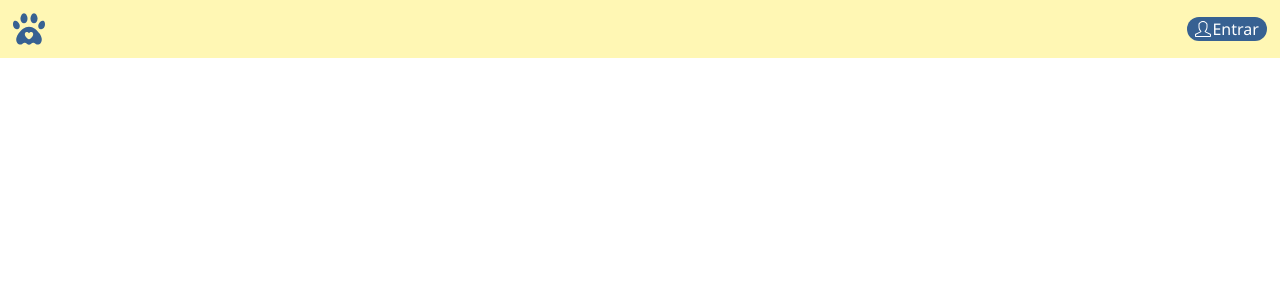
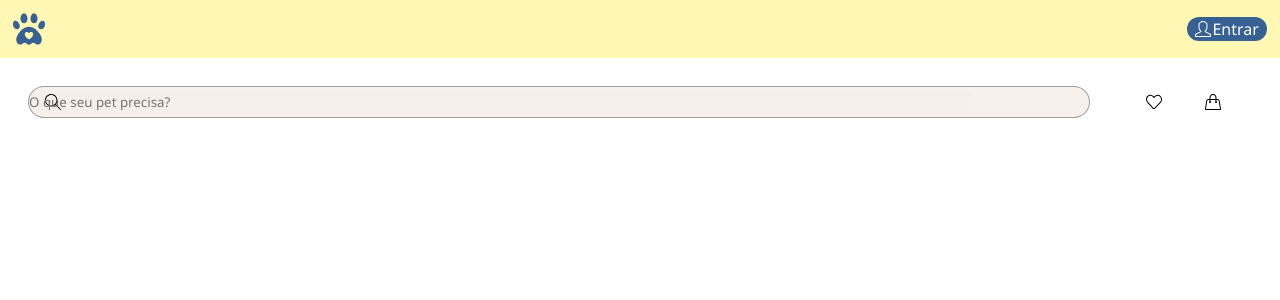
Before and after one commit to RaphaelGLv/webDevProject, a Next.js app in the folder web-dev-project/: page / in a window 1280 px wide. Shown: the top 300 px of the page. Built offline with nearby package versions, Linux system fonts and the light colour scheme.

Commit message:
Search_Section

```diff
--- a/web-dev-project/src/app/globals.css
+++ b/web-dev-project/src/app/globals.css
@@ -2,4 +2,5 @@
     padding: 0;
     margin: 0;
     font-family: 'Segoe UI', Tahoma, Geneva, Verdana, sans-serif;
+    box-sizing: border-box;
 }
--- a/web-dev-project/src/app/page.js
+++ b/web-dev-project/src/app/page.js
@@ -2,11 +2,13 @@ import { Poppins } from 'next/font/google'
 import Image from 'next/image'
 import styles from './page.module.css'
 import { NavBar } from '@/components/NavBar/page'
+import { SearchSection } from '@/components/SearchSection/page'
 
 export default function Home() {
   return (
     <>
       <NavBar />
+      <SearchSection/>
     </>
   )
 }
--- /dev/null
+++ b/web-dev-project/src/components/SearchSection/page.js
@@ -0,0 +1,28 @@
+"use client";
+import * as S from "./styles";
+import { SlMagnifier } from "react-icons/sl";
+import {SlHandbag} from "react-icons/sl";
+import { SlHeart } from "react-icons/sl";
+
+
+export const SearchSection = () => {
+    return(
+        <>
+            <S.Content>
+                <div class = "allSection">
+
+                    <div class = "container">
+
+                            <SlMagnifier class ="Searchicon"/>
+                            <input class="searchInput" type="text" placeholder="O que seu pet precisa?">
+                            </input>
+                    </div>
+                    <div class ="icons">
+                        <SlHeart id ="heart"/>
+                        <SlHandbag id ="handbag"/>
+                    </div>
+                </div>
+            </S.Content>
+        </>
+    )
+}
--- /dev/null
+++ b/web-dev-project/src/components/SearchSection/styles.js
@@ -0,0 +1,87 @@
+import styled from "styled-components";
+
+export const Content = styled.div`
+   width: 100%;
+   display: inline-flex;
+   justify-content: space-between;
+   padding: 0.2%;
+
+   .allSection{
+        display: flex;
+        margin-top: 2%;
+        align-items: center;
+        margin-left: 2%;
+        height: 2rem;
+        position: relative;
+        width: 100%;
+   }
+
+   .container{
+        height: 100%;
+        display: flex;
+        align-items: center;
+        justify-content: left;
+        border-style: ridge;
+        border-width: 0.1rem;
+        border-color: rgba(126, 126, 126, 0.7);
+        border-radius: 1rem;
+        width: 85%;
+        position: relative;
+        background-color: rgba(178, 112, 60, 0.1);
+        margin-right: 0%;
+
+    }
+
+    .searchInput{
+        border: none;
+        text-align: left;
+        padding: 0; /* Removendo o preenchimento */
+        position: absolute;
+        width: 89% ;
+        background-color: rgba(178, 112, 60, 0.01);
+    }
+
+
+    .searchInput:focus {
+            outline: none;
+            border: none;
+        }
+
+    .Searchicon{
+        align-items: left;
+        margin: 0 1rem;
+    }
+
+
+
+    .icons{
+        width: 13%;
+        position: relative;
+        margin-left: 1%;
+        display: inline-flex;
+        justify-content: space-evenly;
+    }
+
+    #heart{
+        transition: 0.3s;
+
+        &:hover{
+            transform: scale(1.4);
+            transition: fill 0.2s;
+            fill: #376192;
+        }
+    }
+
+    #handbag{
+        transition: 0.3s;
+        transition: fill 0.2s;
+
+        &:hover{
+            transform: scale(1.4);
+            fill: #376192;
+        }
+    }
+
+
+
+`
```
